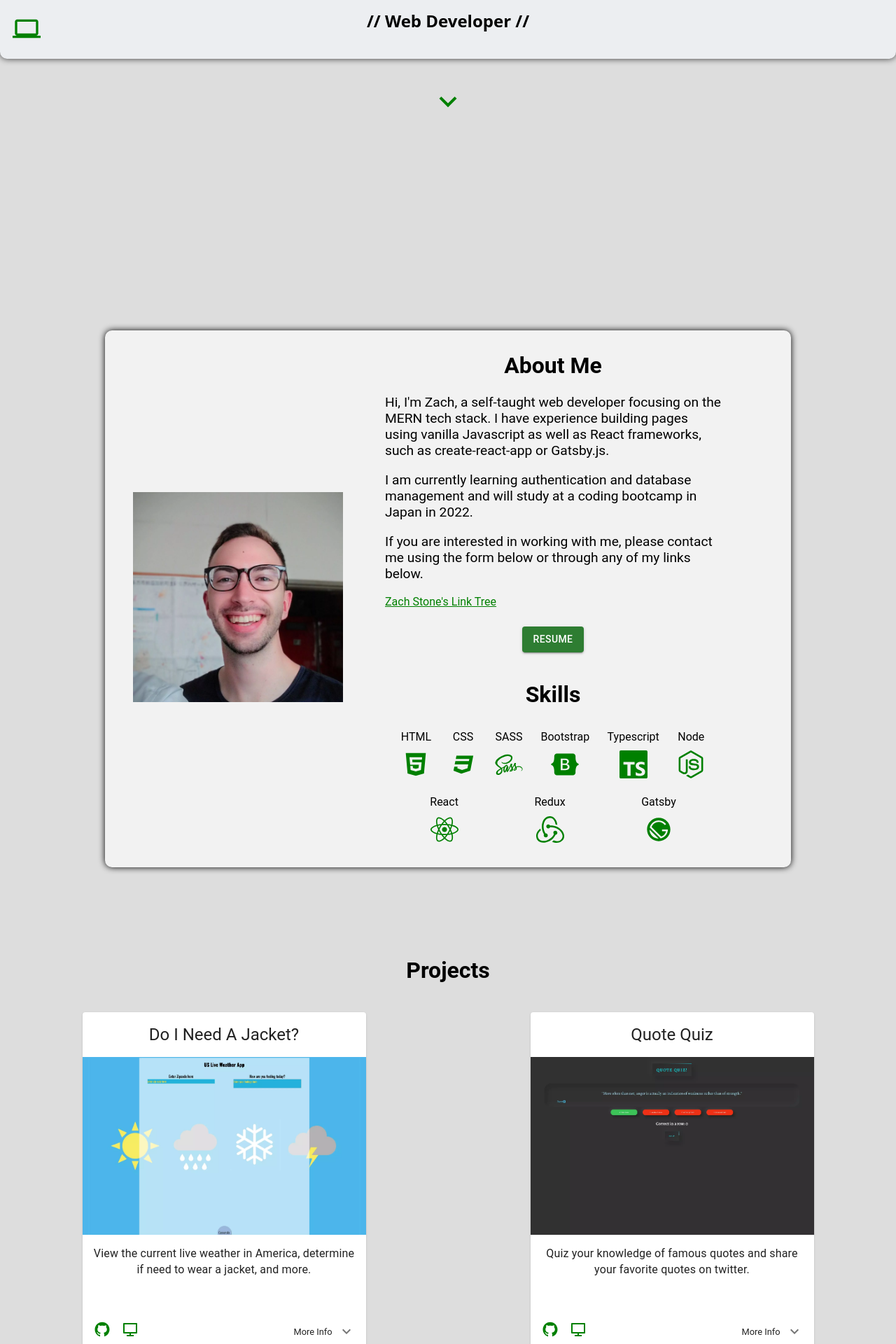
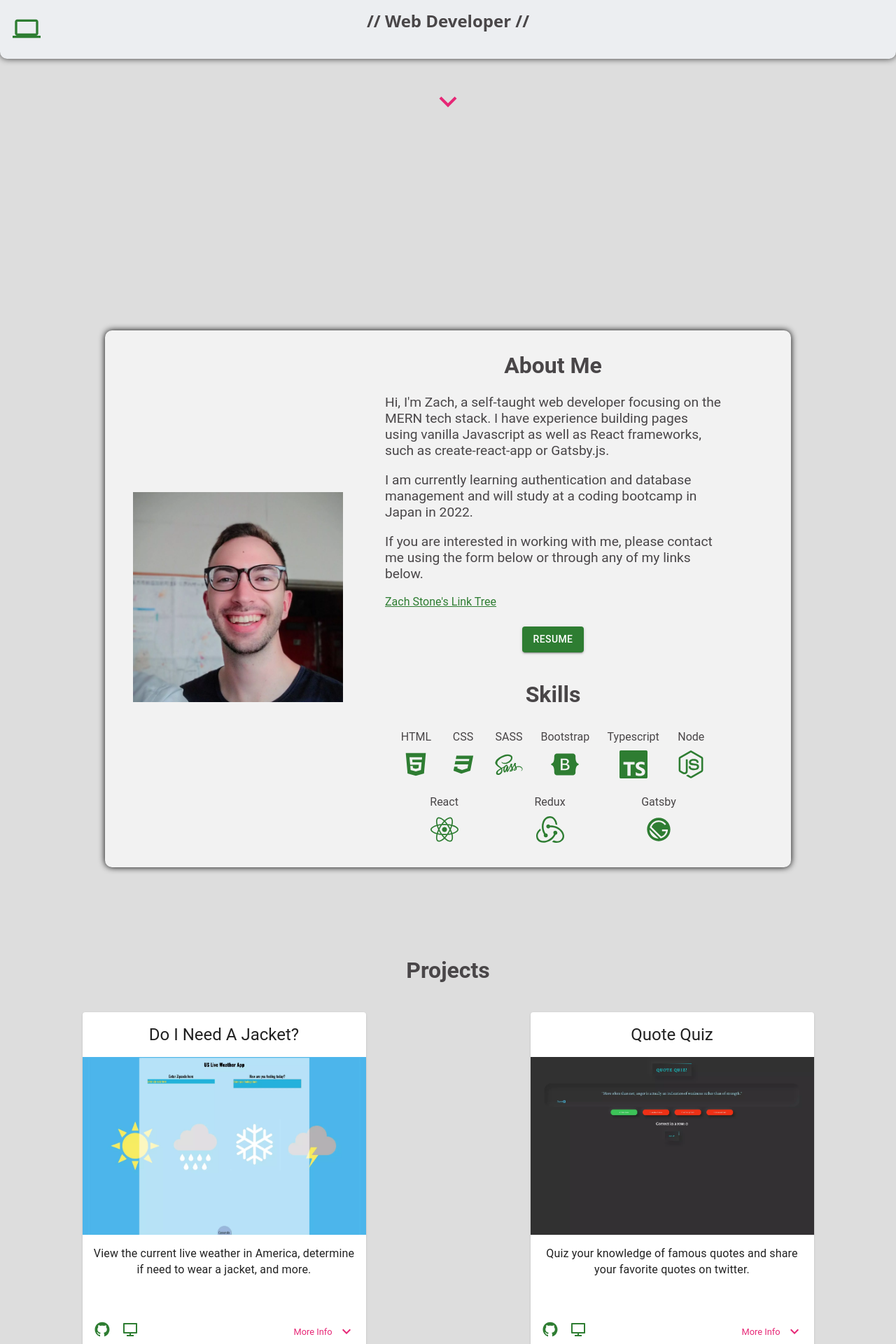
Before and after one commit to CliffordMorin/react-portfolio-1, a React (Create React App) app: page / in a window 1280 px wide. Shown: the part 520-2440 px from the top of the page at 70% size. Built offline with nearby package versions, Linux system fonts and the light colour scheme.

Commit message:
add pink

```diff
--- a/src/App.css
+++ b/src/App.css
@@ -1,15 +1,3 @@
-/* h1 {
-  font-family: "Open Sans", sans-serif;
+h1 {
+  color: rgb(73, 70, 72);
 }
-
-h2 {
-  font-family: "Open Sans", sans-serif;
-}
-
-h3 {
-  font-family: "Open Sans", sans-serif;
-}
-
-.App {
-  font-family: "Open Sans", sans-serif;
-} */
--- a/src/Components/About/About.js
+++ b/src/Components/About/About.js
@@ -54,7 +54,7 @@ const About = (props) => {
             target={"_blank"}
             style={{
               textDecoration: "underline",
-              color: "green",
+              color: "#2e7d32",
               cursor: "pointer",
             }}
           >
--- a/src/Components/Contact/Contact.css
+++ b/src/Components/Contact/Contact.css
@@ -47,8 +47,8 @@
   margin: auto;
   width: 100px;
   margin-top: 10px;
-  color: green;
-  border: solid 1px green;
+  color: #2e7d32;
+  border: solid 1px #2e7d32;
 }
 
 .text-form {
--- a/src/Components/Landing/Landing.css
+++ b/src/Components/Landing/Landing.css
@@ -27,7 +27,7 @@
 .landing-title {
   font-size: 5rem;
   font-weight: bold;
-  color: black;
+  /* color: black; */
   text-align: center;
   margin-bottom: 1rem;
   text-align: center;
@@ -36,7 +36,7 @@
 .landing-description {
   font-size: 1.5rem;
   font-weight: bold;
-  color: black;
+  /* color: black; */
   text-align: center;
   margin-bottom: 2rem;
   text-align: left;
--- a/src/Components/Landing/Landing.js
+++ b/src/Components/Landing/Landing.js
@@ -21,7 +21,7 @@ const Landing = (props) => {
 
   return (
     <IconContext.Provider
-      value={{ color: "green", className: "global-class-name", size: "50px" }}
+      value={{ color: "#2e7d32", className: "global-class-name", size: "50px" }}
     >
       <div className="Landing">
         <div className="landing-content">
@@ -31,7 +31,7 @@ const Landing = (props) => {
         </div>
         <div className="contact-button">
           <a href="#About">
-            <MdKeyboardArrowDown />
+            <MdKeyboardArrowDown color="#E62776" className="down-arrow" />
           </a>
         </div>
       </div>
--- a/src/Components/Navbar/MUINav.js
+++ b/src/Components/Navbar/MUINav.js
@@ -104,12 +104,13 @@ const MUINav = (props) => {
                   href={item[1]}
                   style={{ textDecoration: "none" }}
                   key={Math.random()}
+                  className="nav-menu-item"
                 >
                   <MenuItem
                     color="success"
                     onClick={handleCloseNavMenu}
                     key={Math.random()}
-                    sx={{ my: 1, color: "green", display: "block" }}
+                    sx={{ my: 1, color: "#2e7d32", display: "block" }}
                     style={{
                       display: "flex",
                       justifyContent: "center",
--- a/src/Components/Navbar/Navbar.css
+++ b/src/Components/Navbar/Navbar.css
@@ -9,7 +9,6 @@
   .nav {
     position: fixed !important;
     opacity: 0.9;
-    /* background-color: #2e7d32; */
   }
 }
 
@@ -17,13 +16,10 @@
   display: flex;
   justify-content: center;
   align-items: center;
-  /* opacity: 0.9; */
-  /* background-color: #2e7d32; */
 }
 
 .nav-span {
   background-color: #2e7d32;
-  opacity: 0.9;
 }
 
 .flag-div-holder {
--- a/src/Components/Projects/ProjectCard/MUIProjectCard.js
+++ b/src/Components/Projects/ProjectCard/MUIProjectCard.js
@@ -55,8 +55,9 @@ export default function MUIProjectCard(props) {
           <div>
             <a href={props.github}>
               <AiFillGithub
+                className="MUI-icon"
                 style={{
-                  color: "green",
+                  color: "#2e7d32",
                 }}
               />
             </a>
@@ -66,8 +67,9 @@ export default function MUIProjectCard(props) {
           <div>
             <a href={props.link}>
               <RiComputerLine
+                className="MUI-icon"
                 style={{
-                  color: "green",
+                  color: "#2e7d32",
                 }}
               />
             </a>
@@ -92,6 +94,7 @@ export default function MUIProjectCard(props) {
             <div
               style={{
                 fontSize: "0.8rem",
+                color: "#E62776",
               }}
             >
               {props.callToAction}
@@ -101,6 +104,9 @@ export default function MUIProjectCard(props) {
               onClick={handleExpandClick}
               aria-expanded={expanded}
               aria-label="show more"
+              style={{
+                color: "#E62776",
+              }}
             >
               <ExpandMoreIcon />
             </ExpandMore>
--- a/src/Components/UI/Skills.js
+++ b/src/Components/UI/Skills.js
@@ -9,7 +9,7 @@ import { FaNodeJs } from "react-icons/fa";
 import { IconContext } from "react-icons";
 import { RiGatsbyFill } from "react-icons/ri";
 import { SiTypescript } from "react-icons/si";
-import { GrGraphQl } from "react-icons/gr";
+// import { GrGraphQl } from "react-icons/gr";
 import { SiRedux } from "react-icons/si";
 
 const Skills = (props) => {
@@ -33,7 +33,7 @@ const Skills = (props) => {
     <>
       <IconContext.Provider
         value={{
-          color: "green",
+          color: "#2e7d32",
           className: "global-class-name sill-img",
           size: "40px",
         }}
--- a/src/Components/UI/SocialLinks.js
+++ b/src/Components/UI/SocialLinks.js
@@ -9,7 +9,7 @@ import { IconContext } from "react-icons";
 const SocialLinks = () => {
   return (
     <IconContext.Provider
-      value={{ color: "green", className: "global-class-name", size: "40px" }}
+      value={{ color: "#2e7d32", className: "global-class-name", size: "40px" }}
     >
       <div className="social-links">
         <a
--- a/src/Components/UI/SocialLinksVertical.js
+++ b/src/Components/UI/SocialLinksVertical.js
@@ -9,7 +9,7 @@ import { IconContext } from "react-icons";
 const SocialLinksVertical = () => {
   return (
     <IconContext.Provider
-      value={{ color: "green", className: "global-class-name", size: "40px" }}
+      value={{ color: "#2e7d32", className: "global-class-name", size: "40px" }}
     >
       <div className="social-links-vertical">
         <a
--- a/src/index.css
+++ b/src/index.css
@@ -5,6 +5,7 @@ body {
   -webkit-font-smoothing: antialiased;
   -moz-osx-font-smoothing: grayscale;
   background-color: rgb(221, 221, 221);
+  color: rgb(73, 70, 72);
 }
 
 html {
```
